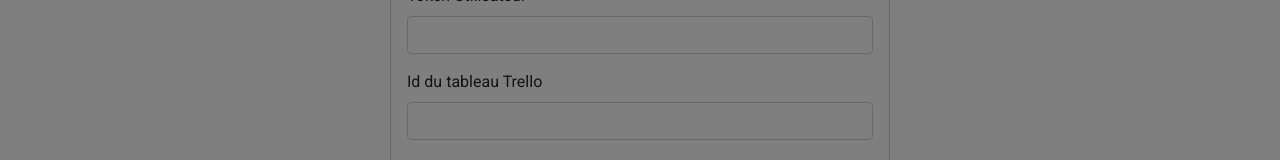
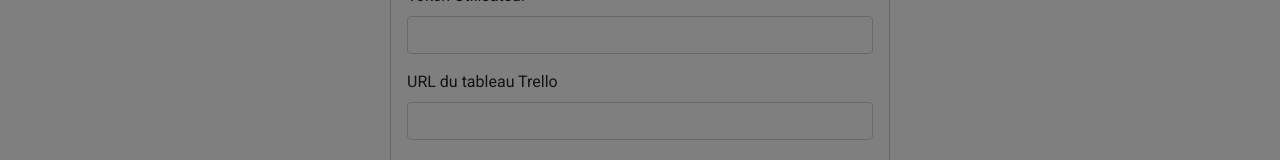
Before and after one commit to flmartineau/WebProjectM2, an Angular app in the folder front/: page /home/projects/1/trello in a window 1280 px wide. Both pictures are taken after a click on the element 276 px from the left and 80 px from the top of the page. Shown: the part 369-529 px from the top of the page. Built offline with nearby package versions, Linux system fonts and the light colour scheme; no server answers.

Commit message:
Change Trello form from board id to board url

```diff
--- a/front/src/app/components/home/trello/trello.component.html
+++ b/front/src/app/components/home/trello/trello.component.html
@@ -24,8 +24,8 @@
                 <input type="text" class="form-control" id="trelloToken" name="trelloToken" [(ngModel)]="model.trelloToken">
             </div>
             <div class="form-group">
-                <label for="githubUsername">Id du tableau Trello</label>
-                <input type="text" class="form-control" id="trelloBoardId" name="trelloBoardId" [(ngModel)]="model.trelloBoardId">
+                <label for="githubUsername">URL du tableau Trello</label>
+                <input type="text" class="form-control" id="trelloBoardUrl" name="trelloBoardUrl" [(ngModel)]="model.trelloBoardUrl">
             </div>
         </form>
     </div>
@@ -50,7 +50,7 @@
 </div>
 
 
-<div class="container-fluid" style="overflow-x: auto; min-height:500px;">
+<div class="container-fluid" id="container-lists">
         <div class="row flex-nowrap">
             <div *ngFor="let list of trelloLists" class="col-3">
                 <div class="card shadow-lg">
--- a/front/src/app/components/home/trello/trello.component.scss
+++ b/front/src/app/components/home/trello/trello.component.scss
@@ -6,3 +6,8 @@
     font-size: medium;
     cursor: pointer;
 }
+
+#container-lists {
+    overflow-x: auto;
+    min-height:700px;
+}
--- a/front/src/app/components/home/trello/trello.component.ts
+++ b/front/src/app/components/home/trello/trello.component.ts
@@ -18,6 +18,7 @@ export class TrelloComponent implements OnInit {
   public trelloRef;
   public trelloKey;
   public trelloToken;
+  public trelloBoardUrl;
   public trelloBoardId;
 
   public trelloName;
@@ -49,7 +50,7 @@ export class TrelloComponent implements OnInit {
   model = {
     trelloKey: '',
     trelloToken: '',
-    trelloBoardId: ''
+    trelloBoardUrl: ''
   }
   ngOnInit() {
     this.route.params.subscribe(params => {
@@ -72,14 +73,23 @@ export class TrelloComponent implements OnInit {
     this.projectService.getProjectById(this.projectId).subscribe(
       project => {
         if (project.trello.link != undefined) {
+
           this.trelloRef = project.trello;
           this.trelloKey = this.trelloRef.usernameAPI;
           this.trelloToken = this.trelloRef.tokenAPI;
-          this.trelloBoardId = this.trelloRef.link;
+          this.trelloBoardUrl = this.trelloRef.link;
 
-          this.model.trelloBoardId = this.trelloBoardId;
+          this.model.trelloBoardUrl = this.trelloBoardUrl;
           this.model.trelloKey = this.trelloKey;
           this.model.trelloToken = this.trelloToken;
+
+          this.trelloService.getAllBoards(this.trelloKey, this.trelloToken).subscribe(
+            boards => {
+              for (let board in boards) {
+                if (boards[board]['url'] == this.trelloBoardUrl) {
+                  this.trelloBoardId = boards[board]['id'];
+                }
+              }
 
               this.trelloService.getBoardFromId(this.trelloKey, this.trelloToken, this.trelloBoardId).subscribe(
                 res => {
@@ -108,6 +118,11 @@ export class TrelloComponent implements OnInit {
                   console.log(err)
                 }
               );
+            },
+            errorBoards => {
+              console.log(errorBoards);
+            }
+          );
         }
       },
       err4 => {
@@ -121,6 +136,7 @@ export class TrelloComponent implements OnInit {
    */
   openModal(){
     this.projectService.getProjectById(this.projectId).subscribe(data => {
+      console.log(data)
       if(data.trello.link == undefined){
         this.modalService.open(this.popupTrello, {centered: true});
       }
--- a/front/src/app/services/trello.service.ts
+++ b/front/src/app/services/trello.service.ts
@@ -8,6 +8,15 @@ export class TrelloService {
 
   constructor(private httpClient : HttpClient) { }
 
+
+  /**
+   * Get all boards of the user
+   * @param key api key of the trello user
+   * @param token token of the trello user
+   */
+  getAllBoards(key, token) {
+    return this.httpClient.get('https://api.trello.com/1/members/me/boards?key='+ key +'&token='+ token);
+  }
 
   /**
    * Get the board info from its id.
```
Also changed, not shown: 1 other file (tests, documents, lock files or other folders). Lines whose indentation alone changed are shown as unchanged.
